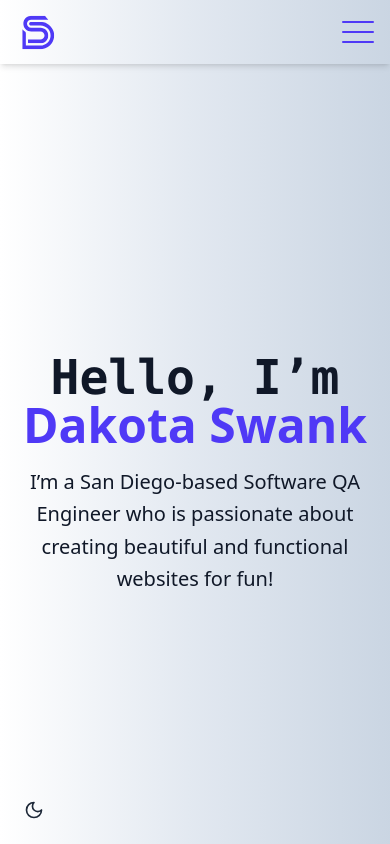
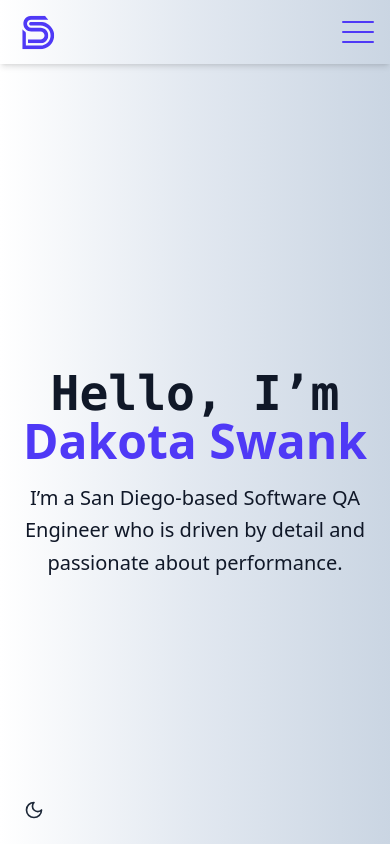
Before and after one commit to d-swank/my-portfolio, a Next.js app: page / in a window 390 px wide. Shown: the top 844 px of the page. Built offline with nearby package versions, Linux system fonts and the light colour scheme.

Commit message:
Fixed minor spacing issues. Fixed scroll bar dark/light toggle but still need to fix scrollbar delay

```diff
--- a/src/app/globals.css
+++ b/src/app/globals.css
@@ -5,46 +5,12 @@
 :root {
   --background: #ffffff;
   --foreground: #171717;
+  color-scheme: light dark;
 }
 
-:root {
-  --color-background: var(--background);
-  --color-foreground: var(--foreground);
-}
-
-/* Custom Scrollbar Styles for Dark Theme */
-::-webkit-scrollbar {
-  width: 8px;
-  transition: background-color 0.4s ease, opacity 0.4s ease;
-}
-
-::-webkit-scrollbar-track {
-  background: #1f2937; /* Tailwind's gray-800 */
-}
-
-::-webkit-scrollbar-thumb {
-  background-color: #6366f1; /* Tailwind's indigo-500 */
-  border-radius: 9999px;
-  border: 2px solid #1f2937; /* matches the track for seamless look */
-  opacity: 0.7;
-  transition: background-color 0.4s ease, opacity 0.4s ease;
-}
-
-::-webkit-scrollbar-thumb:hover {
-  background-color: #4f46e5; /* Tailwind's indigo-600 */
-  opacity: 1;
-}
-
-@media (max-width: 768px) {
-  ::-webkit-scrollbar {
-    width: 6px;
-  }
-}
-@media (prefers-color-scheme: dark) {
-  :root {
-    --background: #0a0a0a;
-    --foreground: #ededed;
-  }
+.dark {
+  --background: #0a0a0a;
+  --foreground: #ededed;
 }
 
 body {
@@ -56,6 +22,45 @@ html {
   scroll-behavior: smooth;
 }
 
+/* Custom Scrollbar Styles */
+::-webkit-scrollbar {
+  width: 8px;
+}
+
+::-webkit-scrollbar-track {
+  background: #f1f5f9; /* slate-100 */
+}
+
+::-webkit-scrollbar-thumb {
+  background-color: #6366f1; /* indigo-500 */
+  border-radius: 9999px;
+  border: 2px solid #f1f5f9;
+  opacity: 0.7;
+}
+
+::-webkit-scrollbar-thumb:hover {
+  background-color: #4f46e5; /* indigo-600 */
+  opacity: 1;
+}
+
+/* Dark mode scrollbar styles */
+.dark ::-webkit-scrollbar-track {
+  background: #1f2937; /* gray-800 */
+}
+
+.dark ::-webkit-scrollbar-thumb {
+  background-color: #6366f1;
+  border: 2px solid #1f2937;
+}
+
+/* Responsive scrollbar width */
+@media (max-width: 768px) {
+  ::-webkit-scrollbar {
+    width: 6px;
+  }
+}
+
+/* Section spacing utility */
 .section-spacing {
   @apply py-42 sm:min-h-screen;
 }
--- a/src/components/sections/Hero.tsx
+++ b/src/components/sections/Hero.tsx
@@ -6,7 +6,7 @@ export default function Hero() {
   return (
     <section
       id="hero"
-      className="min-h-screen flex flex-col items-center justify-center text-center bg-gradient-to-r from-white via-slate-200 to-slate-300 dark:from-gray-600 dark:via-gray-800 dark:to-gray-900 text-gray-900 dark:text-white text-4xl scroll-mt-20"
+      className="min-h-screen flex flex-col items-center justify-center text-center bg-gradient-to-r from-white via-slate-200 to-slate-300 dark:from-gray-600 dark:via-gray-800 dark:to-gray-900 text-gray-900 dark:text-white text-4xl scroll-mt-20 transition-colors"
     >
       <motion.h1
         className="text-5xl md:text-7xl font-bold font-mono mb-4"
@@ -20,13 +20,13 @@ export default function Hero() {
         </span>
       </motion.h1>
       <motion.p
-        className="text-xl md:text-2xl font-sans max-w-xl mx-auto mb-6 leading-relaxed"
+        className="text-xl md:text-2xl font-sans max-w-3xl mb-6 px-5 md:px-5 leading-relaxed"
         initial={{ opacity: 0, x: 500 }}
         animate={{ opacity: 1, x: 0 }}
         transition={{ duration: 3 }}
       >
-        I’m a San Diego-based Software QA Engineer who is passionate about
-        creating beautiful and functional websites for fun!
+        I’m a San Diego-based Software QA Engineer who is driven by detail and
+        passionate about performance.
       </motion.p>
     </section>
   );
```
